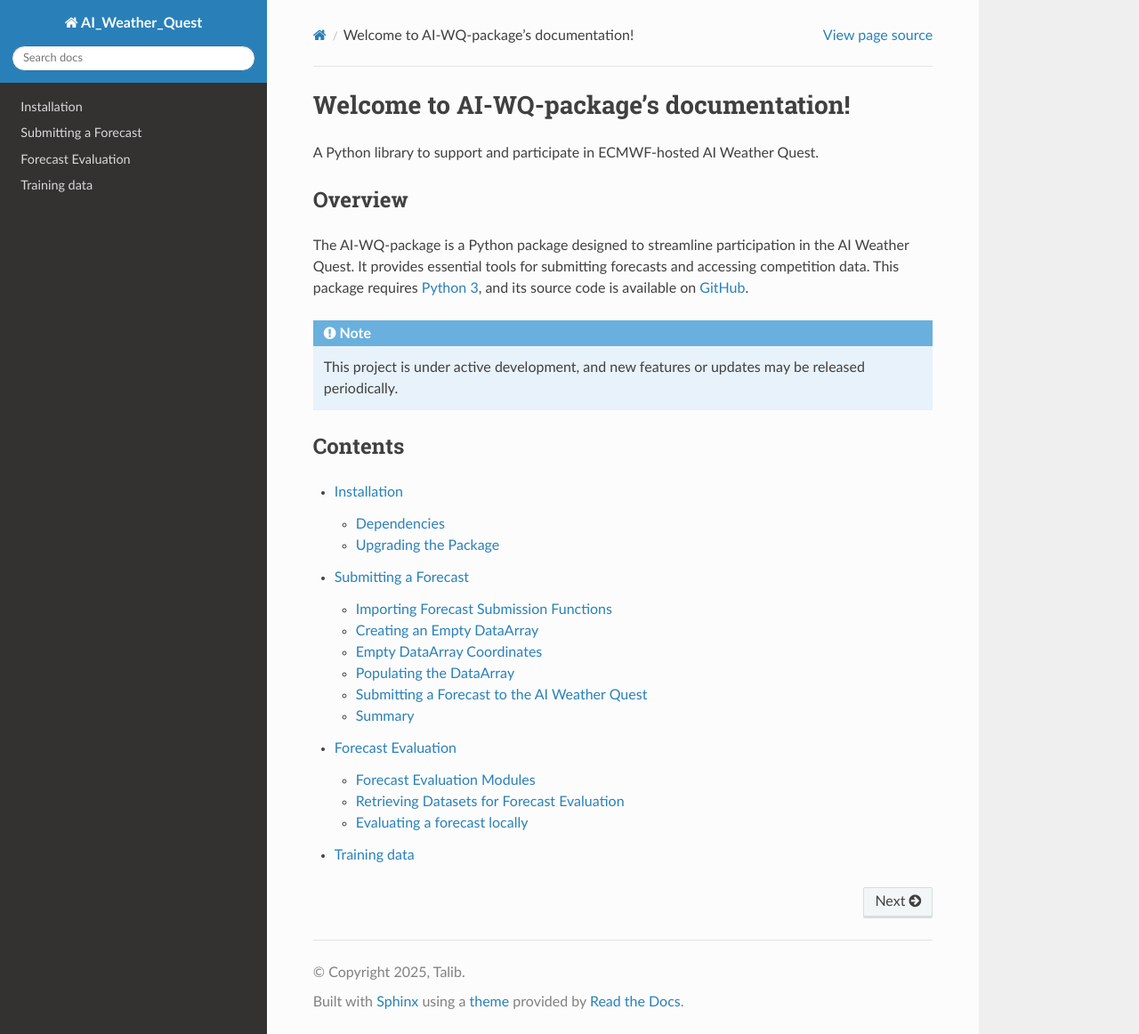
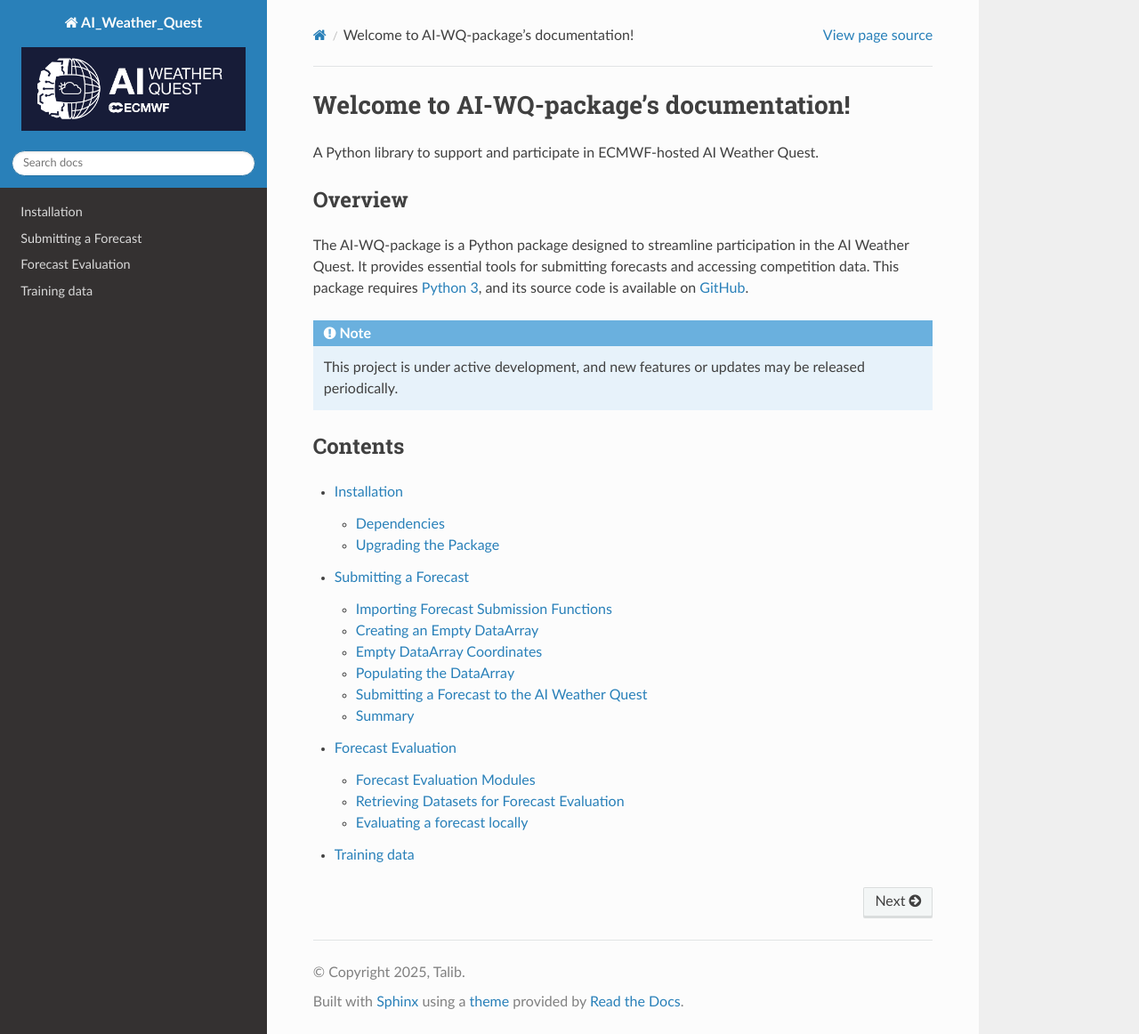
Before and after one commit to joshuatalib/AI_weather_quest, a Sphinx documentation site: the page built from docs/source/index.rst, in a window 1280 px wide and 1162 px high. Shown: the whole window at 89% size. Built offline with Sphinx 7.4.7 and the Read the Docs theme 3.1.0, drawn with Linux system fonts in a browser that asks for light colours; pages that are not in the unit, such as notebooks, are missing from menus.

Commit message:
Update conf.py

```diff
--- a/docs/source/conf.py
+++ b/docs/source/conf.py
@@ -35,7 +35,7 @@
 # -- Options for HTML output
 
 html_theme = 'sphinx_rtd_theme'
-html_logo = os.path.abspath("Logo_AIWQ_Dark.png")
+html_logo = os.path.abspath("Logo.png")
 
 # -- Options for EPUB output
 epub_show_urls = 'footnote'
```
